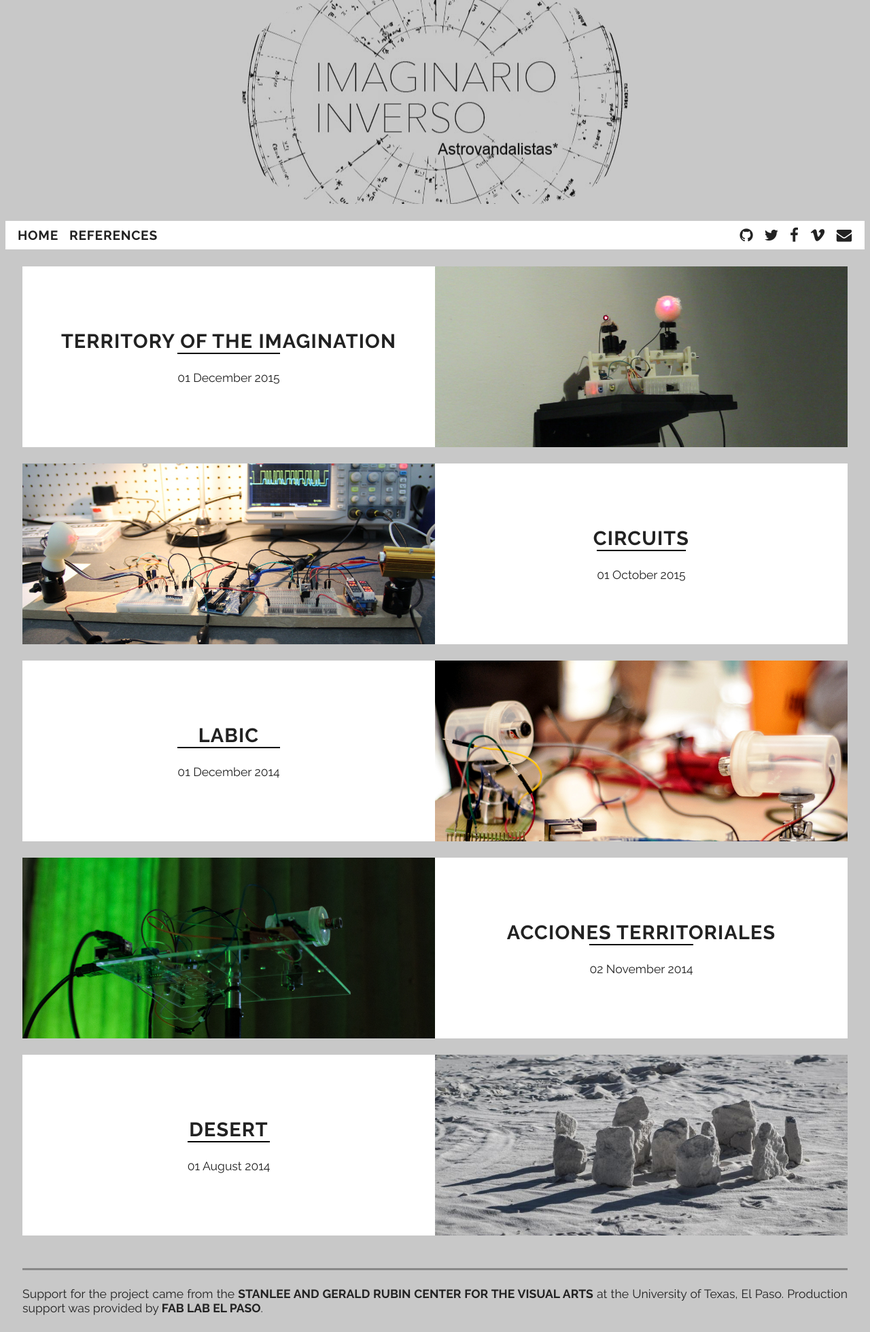
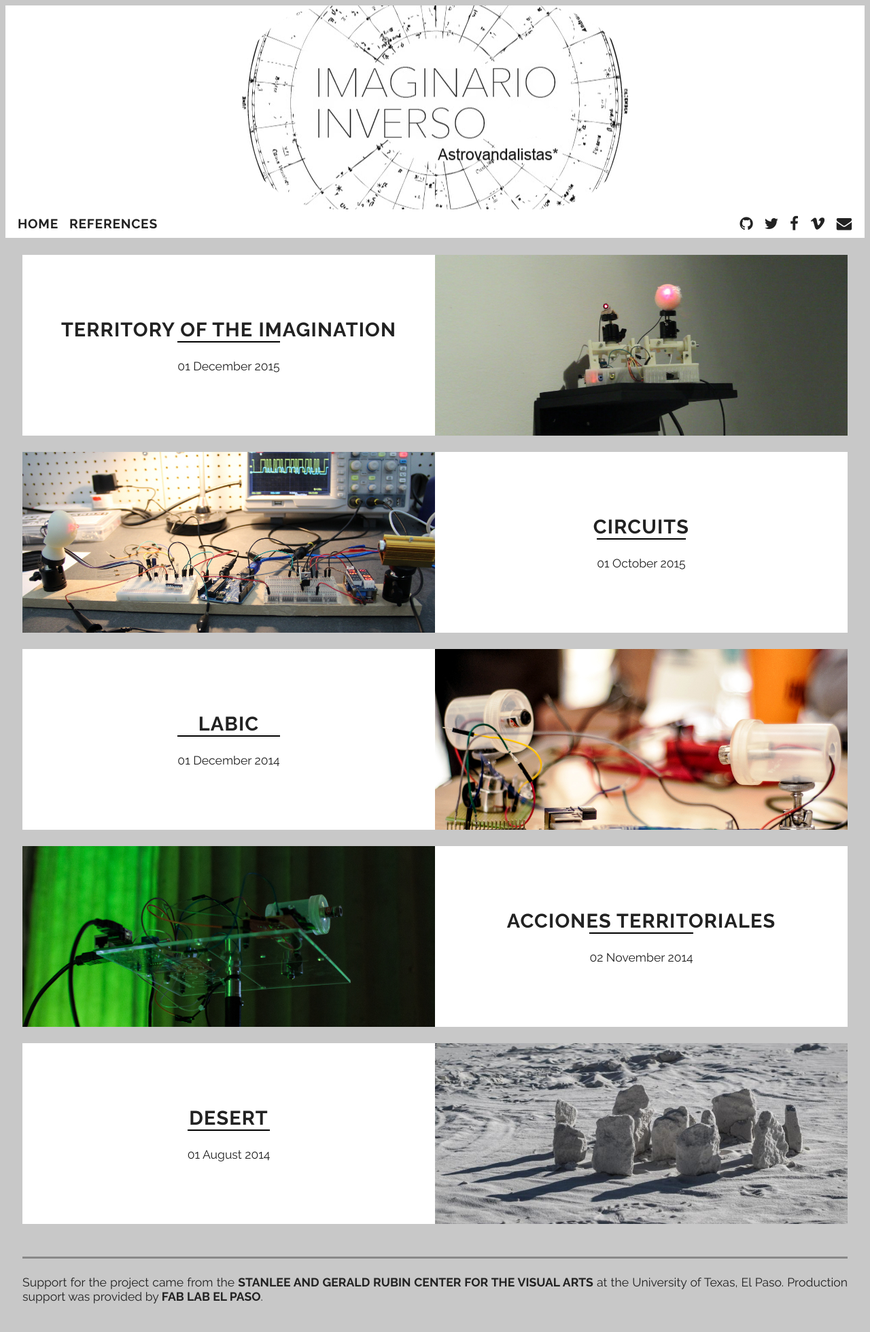
Before and after one commit to astrovandalistas/inverso.astrovandalistas.cc, a Jekyll site: the page built from _pages/home.md, in a window 1280 px wide. Shown: the whole page at 68% size. Built offline with Jekyll 4.4.1, drawn with Linux system fonts in a browser that asks for light colours; nearby versions of some CDN libraries.

Commit message:
better header image setup

```diff
--- a/_includes/navbar.html
+++ b/_includes/navbar.html
@@ -4,7 +4,7 @@
   </span>
 </div>
 
-<a href="{{site.baseurl}}/">
+<a class="header-image-container" href="{{site.baseurl}}/">
   <div class="header-image" style="background-image: url('{{site.baseurl}}/assets/covers/cover.png');"></div>
 </a>
 
--- a/css/main.scss
+++ b/css/main.scss
@@ -6,18 +6,23 @@
 
 body {
   background: $BACKGROUND;
-  margin: 0 8px 8px;
+  margin: 8px 8px 8px;
 }
 
 #navbar-mobile {
   display: block;
   z-index: 10;
-  position: relative;
+  position: absolute;
   padding: $PAGE-LATERAL-SPACE/2 $PAGE-LATERAL-SPACE/2 $RESPONSIVE-SPACING/2;
 
   @include media-query(DESKTOP) {
     display: none;
   }
+}
+
+.header-image-container {
+  display: block;
+  background-color: #fff;
 }
 
 .header-image {
@@ -33,7 +38,13 @@ body {
   @include media-query(DESKTOP) {
     max-width: 595px;
     border-radius: 150px;
-    margin: 0 auto $PAGE-LATERAL-SPACE;
+    margin: 0 auto;
+  }
+
+  opacity: 1;
+  transition: opacity $TRANSITION-PERIOD linear;
+  &:hover {
+    opacity: 0.5;
   }
 }
 
```
